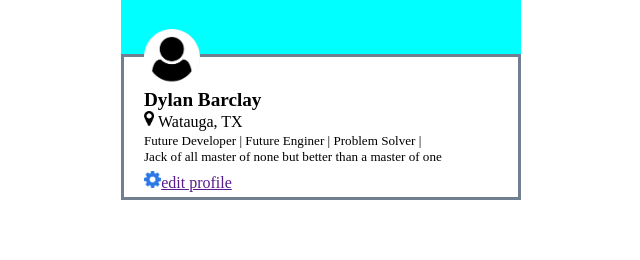
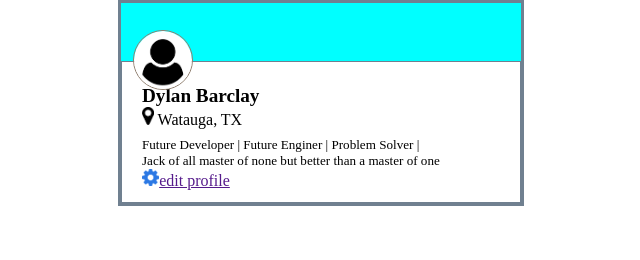
Before and after one commit to Dylan-Barclay/User-Card, a plain HTML site: page index.html in a window 1280 px wide. Shown: the whole page, without its empty margins (319-959 px from the left). Drawn offline with Linux system fonts and the light colour scheme.

Commit message:
fixing postions

```diff
--- a/index.html
+++ b/index.html
@@ -9,9 +9,10 @@
 </head>
 <body>
     <div class="contain">
-        <div class= "top"></div>
+        <div class= "top">
+            <img class = "user"src="icon\user-circle.png" alt="">
+        </div>
         <div class="card">
-            <img class = "user"src="icon\user-circle.png" alt="">
             <div class= "info">
                 <div class="name">
                     <h1>Dylan Barclay</h1>
@@ -27,9 +28,9 @@
                     <a href=""><img src="icon\gear.png" alt="">edit profile</a>
 
                 </div>
+        </div>
 
             </div>
-        </div>
     </div>
 </body>
 </html>
--- a/style.css
+++ b/style.css
@@ -9,55 +9,51 @@
     margin: auto;
     display: flex;
     flex-direction: column;
+    border: 3px slategray solid;
 }
 
 .card{
     height: 70%;
     padding-left: 5%;
-    border: 3px slategray solid;
+    border: 1px slategray solid;
 }
 
 .top{
     height: 30%;
     background-color: aqua;
+    position: relative;
+    margin: 0%;
+}
+.top img{
+        height: 100%;
+        position: absolute;
+        top: 46%;
+        left: 3%;
+        filter: invert(1);
+        border: 1px slategray solid;
+        border-radius: 50%;
 }
 .info{
-    height: 70%;
     display: flex;
     flex-direction: column;
     align-items: flex-start;
-
+    height: 100%;
+    margin: 6% auto;
 }
 .name{
     font-size: 60%;
-    position: relative;
-    bottom: 29% ;
-}
-.user{
-    height: 40%;
-    position: relative;
-    bottom: 20%;
-    filter: invert(1);
 }
 .location{
-    position: relative;
-    bottom: 29%;
-    height: 20%;
+    height: 30px;
 }
+
 .location > img{
-    height: 80%;
+    height: 60%;
 }
 
 .info > div > p{
-    position:relative;
-    bottom: 79%;
     font-size: 82%;
 }
 .settings > a > img{
     height: 20%;
-
 }
-.settings {
-    position: relative;
-    bottom: 20%;
-}
```
